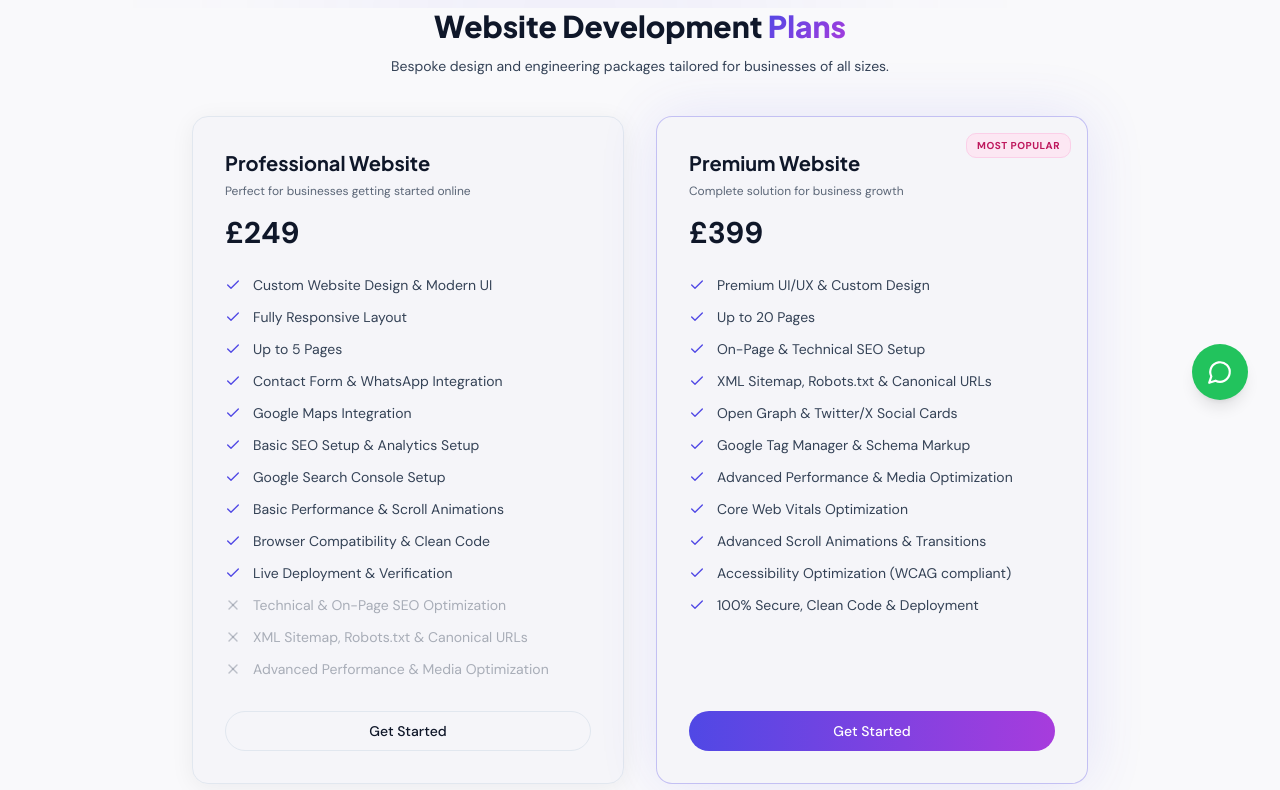
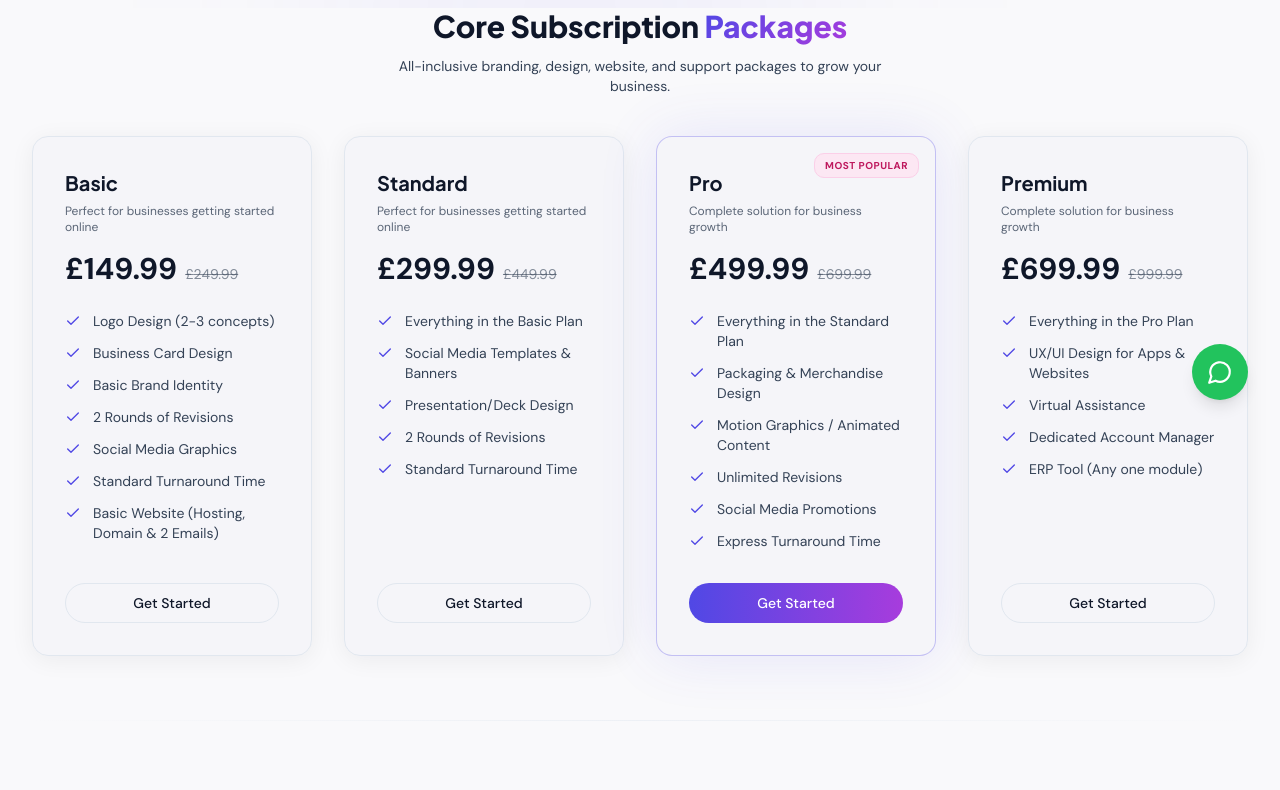
Before and after one commit to Vicky11124/TIA_SOFTWARE_COM, a React (Vite) app: page /plans in a window 1280 px wide. Shown: the part 360-1150 px from the top of the page. Built offline with nearby package versions, Linux system fonts and the light colour scheme; no server answers; the database is empty.

Commit message:
feat: show core subscription packages at the top and new plans below them, add original price strikethroughs

```diff
--- a/src/pages/Plans.tsx
+++ b/src/pages/Plans.tsx
@@ -111,11 +111,93 @@ const fallbackAdsPlans: Plan[] = [
   }
 ];
 
+const fallbackOldPlans: Plan[] = [
+  {
+    id: "old-1",
+    name: "Basic",
+    price: "149.99",
+    price_usd: "199.99",
+    features: [
+      "Logo Design (2-3 concepts)",
+      "Business Card Design",
+      "Basic Brand Identity",
+      "2 Rounds of Revisions",
+      "Social Media Graphics",
+      "Standard Turnaround Time",
+      "Basic Website (Hosting, Domain & 2 Emails)"
+    ],
+    is_popular: false
+  },
+  {
+    id: "old-2",
+    name: "Standard",
+    price: "299.99",
+    price_usd: "399.99",
+    features: [
+      "Everything in the Basic Plan",
+      "Social Media Templates & Banners",
+      "Presentation/Deck Design",
+      "2 Rounds of Revisions",
+      "Standard Turnaround Time"
+    ],
+    is_popular: false
+  },
+  {
+    id: "old-3",
+    name: "Pro",
+    price: "499.99",
+    price_usd: "649.99",
+    features: [
+      "Everything in the Standard Plan",
+      "Packaging & Merchandise Design",
+      "Motion Graphics / Animated Content",
+      "Unlimited Revisions",
+      "Social Media Promotions",
+      "Express Turnaround Time"
+    ],
+    is_popular: true
+  },
+  {
+    id: "old-4",
+    name: "Premium",
+    price: "699.99",
+    price_usd: "899.99",
+    features: [
+      "Everything in the Pro Plan",
+      "UX/UI Design for Apps & Websites",
+      "Virtual Assistance",
+      "Dedicated Account Manager",
+      "ERP Tool (Any one module)"
+    ],
+    is_popular: false
+  }
+];
+
 const planPricing: Record<string, {
   UK: { price: string; original?: string };
   US: { price: string; original?: string };
   AU: { price: string; original?: string };
 }> = {
+  "basic": {
+    UK: { price: "149.99", original: "249.99" },
+    US: { price: "199.99", original: "299.99" },
+    AU: { price: "289.99", original: "399.99" }
+  },
+  "standard": {
+    UK: { price: "299.99", original: "449.99" },
+    US: { price: "399.99", original: "599.99" },
+    AU: { price: "579.99", original: "799.99" }
+  },
+  "pro": {
+    UK: { price: "499.99", original: "699.99" },
+    US: { price: "649.99", original: "899.99" },
+    AU: { price: "939.99", original: "1,299.99" }
+  },
+  "premium": {
+    UK: { price: "699.99", original: "999.99" },
+    US: { price: "899.99", original: "1,299.99" },
+    AU: { price: "1,299.99", original: "1,799.99" }
+  },
   "professional website": {
     UK: { price: "249", original: "399" },
     US: { price: "329", original: "499" },
@@ -156,6 +238,9 @@ const Plans = () => {
       });
   }, []);
 
+  const oldPlans = plans.filter(p => ["basic", "standard", "pro", "premium"].includes(p.name.toLowerCase()));
+  const displayOldPlans = oldPlans.length > 0 ? oldPlans : fallbackOldPlans;
+
   const websitePlans = plans.filter(p => p.name.toLowerCase().includes("website"));
   const displayWebsitePlans = websitePlans.length > 0 ? websitePlans : fallbackPlans;
 
@@ -179,15 +264,9 @@ const Plans = () => {
           plan.is_popular ? "glow-border border-primary/30" : ""
         }`}
       >
-        {isPremiumWebsite && (
+        {plan.is_popular && (
           <div className="absolute top-4 right-4 bg-pink-100 text-pink-700 dark:bg-pink-950/40 dark:text-pink-300 text-[10px] uppercase font-bold tracking-wider px-2.5 py-1 rounded-md border border-pink-200 dark:border-pink-900/30">
-            Most Popular
-          </div>
-        )}
-
-        {isPremiumAds && (
-          <div className="absolute top-4 right-4 bg-pink-100 text-pink-700 dark:bg-pink-950/40 dark:text-pink-300 text-[10px] uppercase font-bold tracking-wider px-2.5 py-1 rounded-md border border-pink-200 dark:border-pink-900/30">
-            Highest ROI
+            {isPremiumAds ? "Highest ROI" : "Most Popular"}
           </div>
         )}
 
@@ -195,15 +274,20 @@ const Plans = () => {
 
         {/* Subtitle / desc */}
         <p className="text-xs text-muted-foreground/80 mt-1.5 mb-4">
-          {plan.name.toLowerCase().includes("premium")
+          {plan.name.toLowerCase().includes("premium") || plan.name.toLowerCase() === "pro"
             ? "Complete solution for business growth"
             : "Perfect for businesses getting started online"}
         </p>
 
-        <div className="mb-6">
+        <div className="mb-6 flex items-baseline gap-2">
           <span className="text-3xl font-extrabold text-foreground">
             {currencySymbol}{price}
           </span>
+          {pricing?.original && (
+            <span className="text-sm text-muted-foreground/60 line-through">
+              {currencySymbol}{pricing.original}
+            </span>
+          )}
         </div>
 
         <ul className="space-y-3 mb-8 flex-1">
@@ -311,6 +395,25 @@ const Plans = () => {
       {/* Plans Section */}
       <section className="pb-24">
         <div className="container space-y-16">
+          {/* Core Subscription Packages (Old Plans) */}
+          <div>
+            <div className="text-center mb-10">
+              <h2 className="text-2xl md:text-3xl font-extrabold mb-3">
+                Core Subscription <span className="gradient-text">Packages</span>
+              </h2>
+              <p className="text-muted-foreground text-sm max-w-lg mx-auto">
+                All-inclusive branding, design, website, and support packages to grow your business.
+              </p>
+            </div>
+            <div className="grid grid-cols-1 md:grid-cols-2 lg:grid-cols-4 gap-8 max-w-7xl mx-auto">
+              {displayOldPlans.map((plan, i) => (
+                <PlanCard key={plan.id} plan={plan} i={i} />
+              ))}
+            </div>
+          </div>
+
+          <div className="h-px bg-gradient-to-r from-transparent via-border/50 to-transparent my-12" />
+
           {/* Website Development Plans */}
           <div>
             <div className="text-center mb-10">
```
